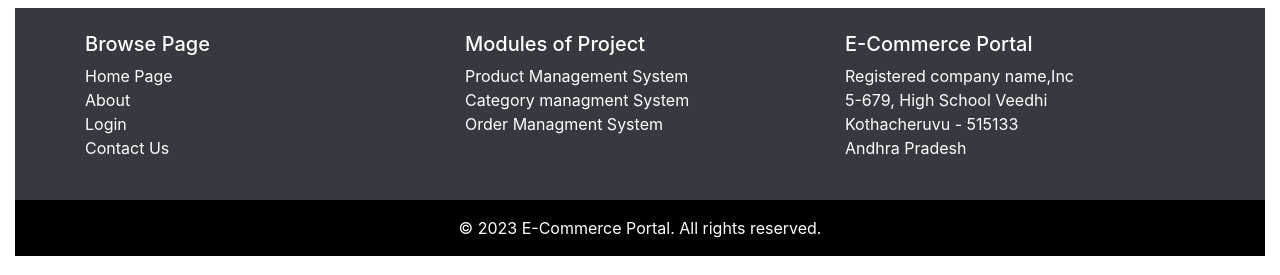
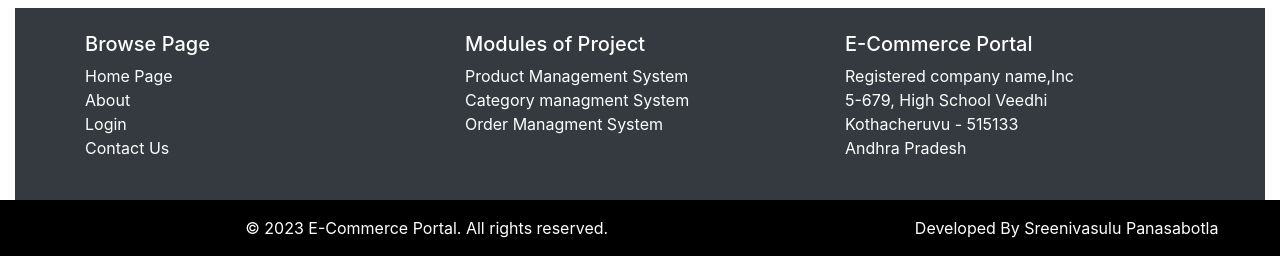
Before and after one commit to Sreenivasulu1914/e-commerce-portal, a Flask app: page /about in a window 1280 px wide. Shown: the part 525-800 px from the top of the page. Run offline with Flask 3, Linux system fonts and the light colour scheme; some libraries are stand-ins or nearby versions.

```diff
--- a/templates/base.html
+++ b/templates/base.html
@@ -190,8 +190,10 @@
                 </div>
             </div>
         </div>
-        <div class="bg-black text-center py-3" style="background-color: black;">
-            <p class="mb-0">&copy; 2023 E-Commerce Portal. All rights reserved.</p>
+        <div class=" row bg-black text-center py-3" style="background-color: black;">
+            <div class="col-8"><p class="mb-0">&copy; 2023 E-Commerce Portal. All rights reserved.</p></div>
+            <div class="col-4">Developed By Sreenivasulu Panasabotla</div>
+
         </div>
     </footer>
 
```
